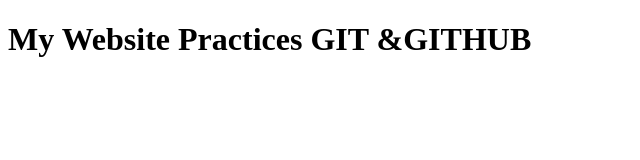
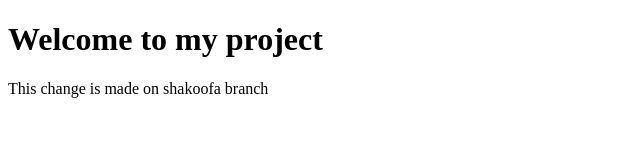
Before and after one commit to ShakoofaZamani/website-practices, a plain HTML site: page index.html in a window 1280 px wide. Shown: the whole page, without its empty margins (0-640 px from the left). Drawn offline with Linux system fonts and the light colour scheme.

Commit message:
add welcome message

```diff
--- a/index.html
+++ b/index.html
@@ -10,7 +10,8 @@
     <a href=""></a>
   </nav>
   <header>
-    <h1>My Website Practices GIT &GITHUB</h1>
+    <h1>Welcome to my project</h1>
+    <p>This change is made on shakoofa branch</p>
 
   </header>
 
```
